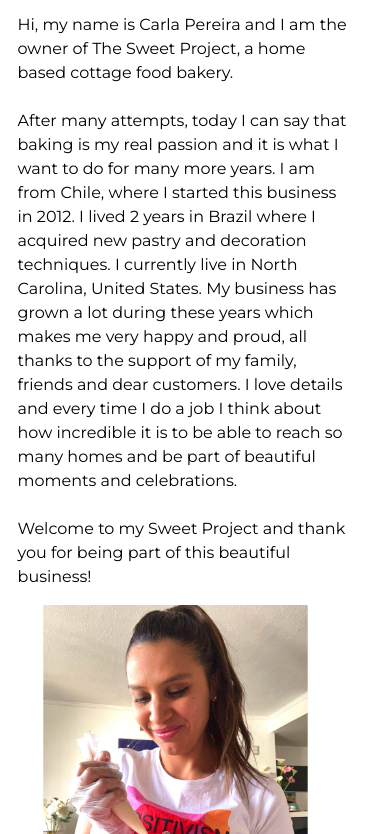
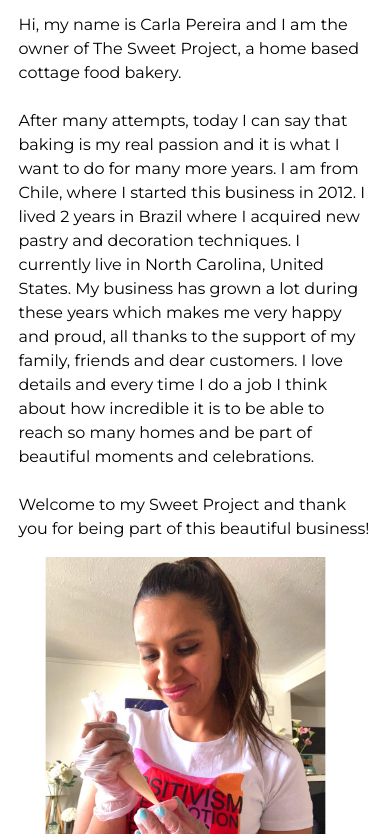
Before and after one commit to francieO/The_sweet_project_bakery, a plain HTML site: page about.html in a window 390 px wide. Shown: the part 206-1040 px from the top of the page. Drawn offline with nearby package versions, Linux system fonts and the light colour scheme.

Commit message:
change about margin again

```diff
--- a/style.css
+++ b/style.css
@@ -332,7 +332,7 @@ button:hover {
 
 @media (max-width: 768px) {
   .about-content {
-    grid-template-columns: repeat(1, 90vw);
+    grid-template-columns: repeat(1, 95vw);
   }
   .about-content h2 {
     text-align: center;
```
